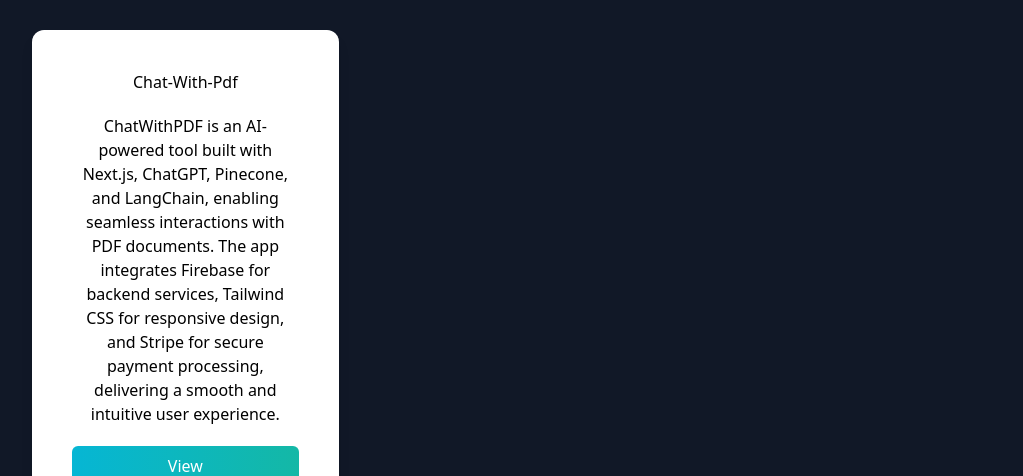
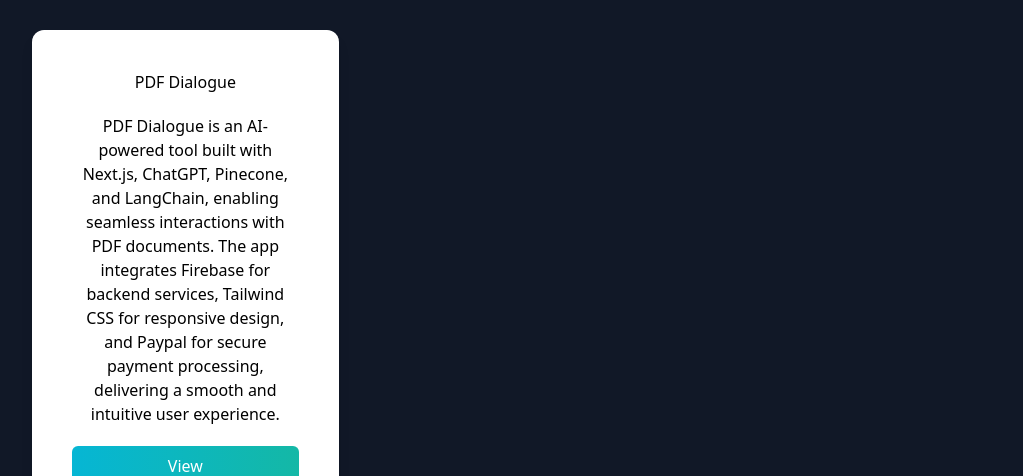
Before and after one commit to shubhambhojane98/portfolio, a Next.js app: page / in a window 1280 px wide. Shown: the part 1742-2218 px from the top of the page, without its empty margins (128-1151 px from the left). Built offline with nearby package versions, Linux system fonts and the light colour scheme.

Commit message:
added pdf  dialogue link

```diff
--- a/components/Portfolio.tsx
+++ b/components/Portfolio.tsx
@@ -48,9 +48,9 @@
     {
       id: 6,
       img: "",
-      link: "https://chat-with-pdf-peach-phi.vercel.app/",
-      title: "Chat-With-Pdf",
-      desc: "ChatWithPDF is an AI-powered tool built with Next.js, ChatGPT, Pinecone, and LangChain, enabling seamless interactions with PDF documents. The app integrates Firebase for backend services, Tailwind CSS for responsive design, and Stripe for secure payment processing, delivering a smooth and intuitive user experience.",
+      link: "https://www.pdfdialogue.com/",
+      title: "PDF Dialogue",
+      desc: "PDF Dialogue is an AI-powered tool built with Next.js, ChatGPT, Pinecone, and LangChain, enabling seamless interactions with PDF documents. The app integrates Firebase for backend services, Tailwind CSS for responsive design, and Paypal for secure payment processing, delivering a smooth and intuitive user experience.",
     },
   ];
 
```
